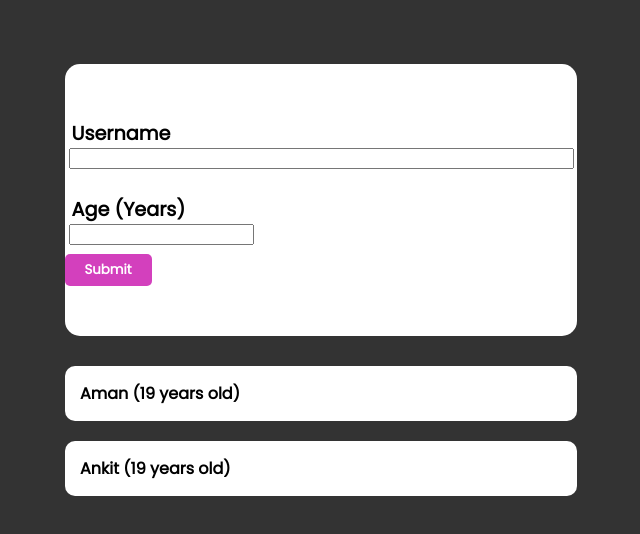
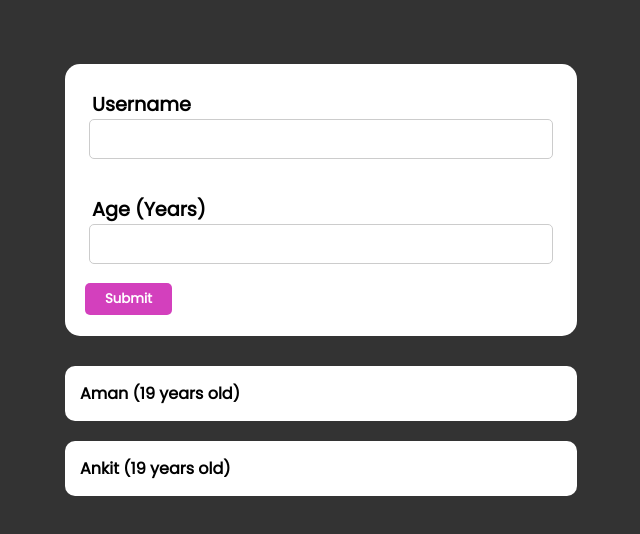
Before and after one commit to amanseervi10/Basic-Frontend, a React (Create React App) app: page / in a window 1280 px wide. Shown: the top 534 px of the page, without its empty margins (319-959 px from the left). Built offline with nearby package versions, Linux system fonts and the light colour scheme.

Commit message:
popup to show error entry(doing again i made a mistake)

```diff
--- a/src/components/Form.js
+++ b/src/components/Form.js
@@ -54,6 +54,7 @@ const Form = (props) => {
             type="text"
             id="username-input"
             size="60"
+            className="input_field"
             value={username}
             onChange={handleNameChange}
           />
@@ -68,6 +69,7 @@ const Form = (props) => {
             type="number"
             id="age-input"
             value={age}
+            className="input_field"
             onChange={handleAgeChange}
           />
         </div>
```
